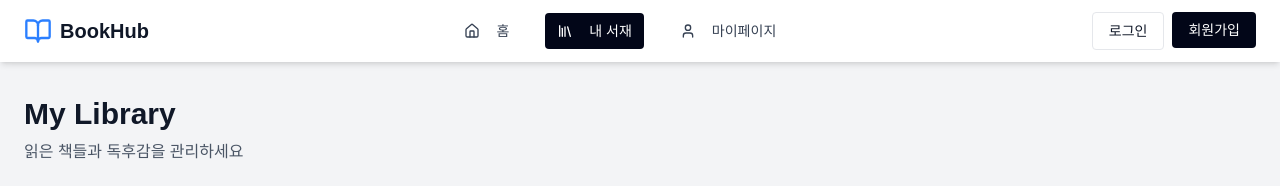
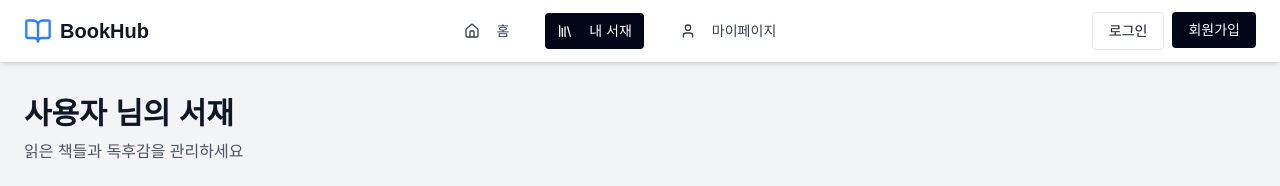
Before and after one commit to DEEPDIVE-BookJuck-BookJuck/BookJuck-BookJuck, a Next.js app: page /my-library in a window 1280 px wide. Shown: the top 186 px of the page. Built offline with nearby package versions, Linux system fonts and the light colour scheme; no server answers; a web font is replaced by a local one.

Commit message:
feat: 내 서재 타이틀에 닉네임 연동

```diff
--- a/src/app/(with-header)/(protected)/my-library/(list)/layout.tsx
+++ b/src/app/(with-header)/(protected)/my-library/(list)/layout.tsx
@@ -1,15 +1,30 @@
-import React from 'react'
+import React, { ReactNode } from 'react'
+import { fetchWithAuthOnServer } from '@/lib/fetch-with-auth-server'
 
-export default function MyLibraryLayout({
+interface UserProfile {
+  nickName: string
+}
+
+export default async function MyLibraryLayout({
   children,
 }: {
-  children: React.ReactNode
+  children: ReactNode
 }) {
+  let nickName = '사용자'
+  try {
+    const user = await fetchWithAuthOnServer<UserProfile>(
+      '/api/user/profile',
+    )
+    nickName = user.nickName
+  } catch (e) {
+    console.error('프로필 로드 실패:', e)
+  }
+
   return (
     <>
       <section className="mb-8">
         <h1 className="text-3xl font-bold text-gray-900 mb-2">
-          My Library
+          {nickName} 님의 서재
         </h1>
         <p className="text-gray-600">
           읽은 책들과 독후감을 관리하세요
```
